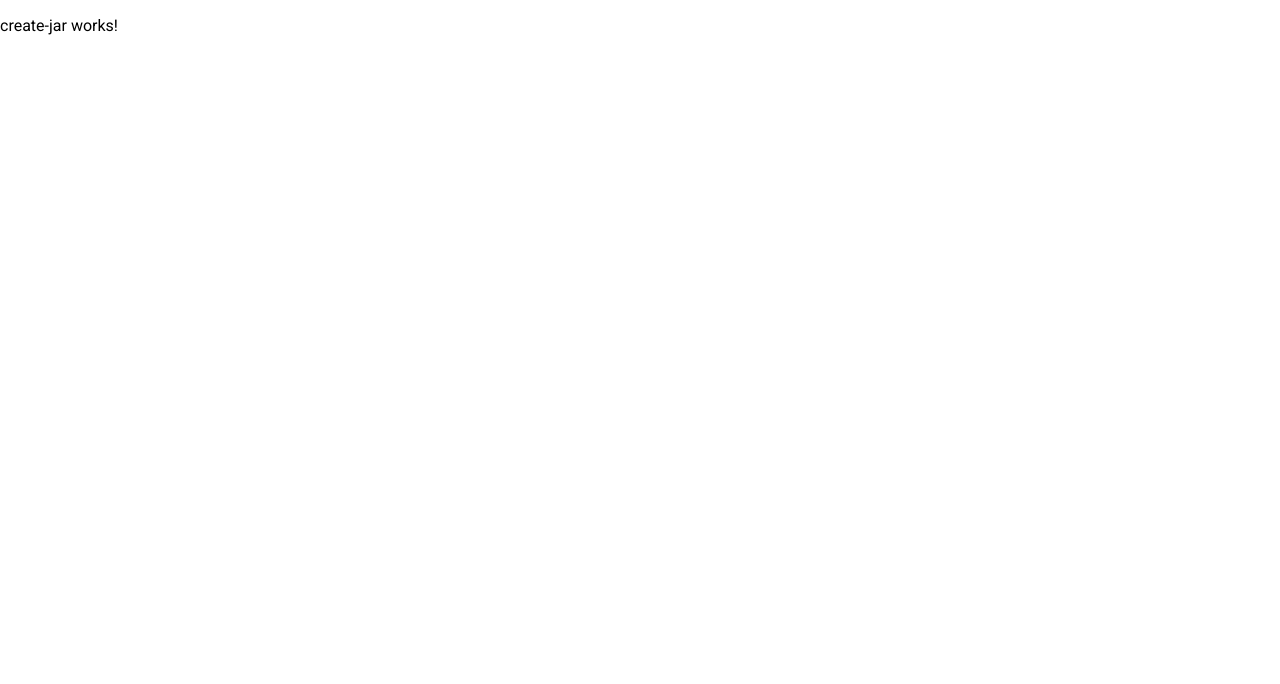
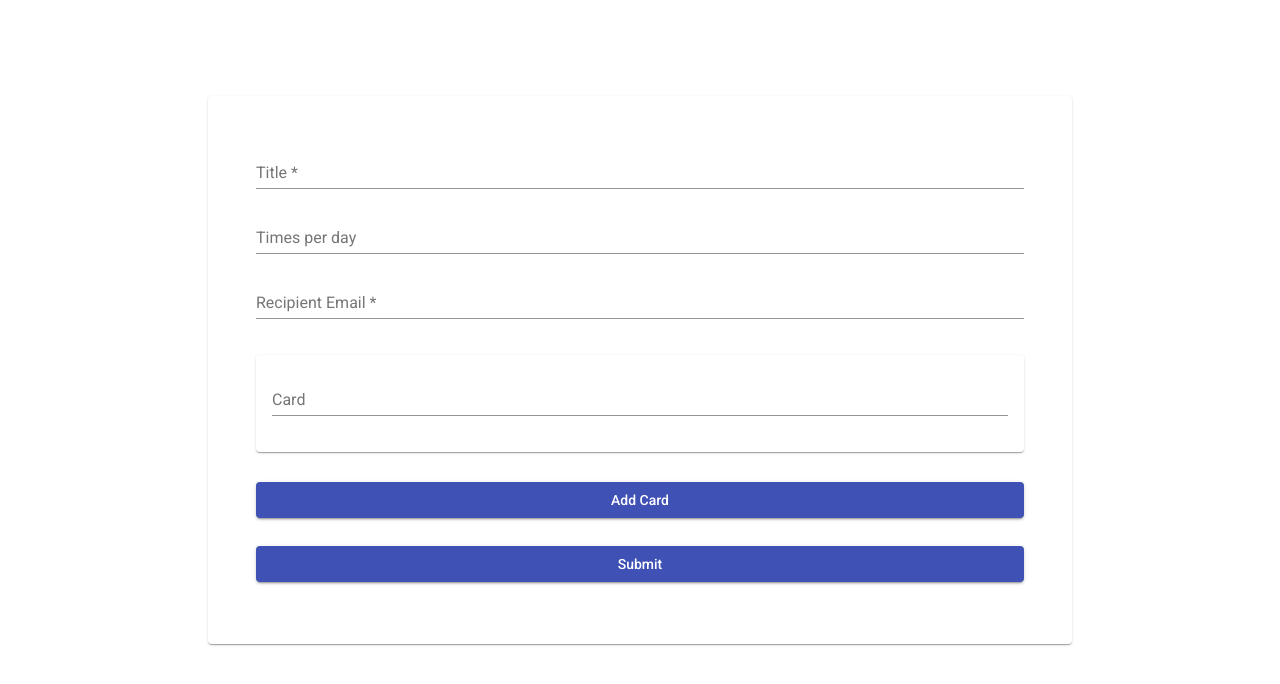
Before and after one commit to omojTeam/jar-web, an Angular app: page / in a window 1280 px wide. Shown: the top 684 px of the page. Built offline with nearby package versions, Linux system fonts and the light colour scheme.

Commit message:
Simple jar upload

```diff
--- a/src/app/app.module.ts
+++ b/src/app/app.module.ts
@@ -1,5 +1,10 @@
 import { BrowserModule } from '@angular/platform-browser';
 import { NgModule } from '@angular/core';
+
+import {MatCardModule} from '@angular/material/card';
+import {MatInputModule} from '@angular/material/input';
+import {MatButtonModule} from '@angular/material/button';
+
 
 import { AppRoutingModule } from './app-routing.module';
 import { AppComponent } from './app.component';
@@ -7,16 +12,31 @@ import { BrowserAnimationsModule } from '@angular/platform-browser/animations';
 import { CreateJarComponent } from './create-jar/create-jar.component';
 import { OpenJarComponent } from './open-jar/open-jar.component';
 
+import { ReactiveFormsModule } from '@angular/forms';
+import { CardComponent } from './create-jar/card/card.component';
+import { HttpClientModule } from '@angular/common/http';
+
+
+const MatModules = [
+  MatCardModule,
+  MatInputModule,
+  MatButtonModule
+]
+
 @NgModule({
   declarations: [
     AppComponent,
     CreateJarComponent,
-    OpenJarComponent
+    OpenJarComponent,
+    CardComponent
   ],
   imports: [
     BrowserModule,
     AppRoutingModule,
-    BrowserAnimationsModule
+    BrowserAnimationsModule,
+    MatModules,
+    ReactiveFormsModule,
+    HttpClientModule
   ],
   providers: [],
   bootstrap: [AppComponent]
--- /dev/null
+++ b/src/app/create-jar/card/card.component.css
@@ -0,0 +1,6 @@
+mat-card {
+    margin: 1em 0;
+}
+mat-form-field {
+    width: 100%;
+}
--- /dev/null
+++ b/src/app/create-jar/card/card.component.html
@@ -0,0 +1,6 @@
+<mat-card [formGroup]='card'>
+    <mat-form-field>
+        <mat-label>Card</mat-label>
+        <input matInput formControlName='text'>
+    </mat-form-field>
+</mat-card>
--- /dev/null
+++ b/src/app/create-jar/card/card.component.ts
@@ -0,0 +1,18 @@
+import { Component, Input, OnInit } from '@angular/core';
+import { FormGroup } from '@angular/forms';
+
+@Component({
+  selector: 'app-card',
+  templateUrl: './card.component.html',
+  styleUrls: ['./card.component.css']
+})
+export class CardComponent implements OnInit {
+
+  @Input() card: FormGroup;
+
+  constructor() { }
+
+  ngOnInit(): void {
+  }
+
+}
--- a/src/app/create-jar/create-jar.component.css
+++ b/src/app/create-jar/create-jar.component.css
@@ -0,0 +1,13 @@
+mat-card {
+    width: 60%;
+    padding: 3em;
+    margin: 6em auto;
+}
+
+form {
+    display: flex;
+    flex-direction: column;
+}
+button {
+    margin: 1em 0;
+}
--- a/src/app/create-jar/create-jar.component.html
+++ b/src/app/create-jar/create-jar.component.html
@@ -1 +1,33 @@
-<p>create-jar works!</p>
+<mat-card>
+    <form [formGroup]='form'>
+        <mat-form-field>
+            <mat-label>Title</mat-label>
+            <input matInput formControlName="title">
+        </mat-form-field>
+        <mat-form-field>
+            <mat-label>Times per day</mat-label>
+            <input matInput type="number" formControlName="timesPerDay">
+        </mat-form-field>
+        <mat-form-field>
+            <mat-label>Recipient Email</mat-label>
+            <input matInput formControlName="recipientEmail">
+        </mat-form-field>
+
+        <app-card
+            *ngFor='let card of c.controls; let index=index'
+            [card]='card'
+        ></app-card>
+        <button
+            class='add'
+            mat-raised-button
+            color='primary'
+            (click)='addCard()'
+        >Add Card</button>
+        <button
+            mat-raised-button
+            class='submit'
+            color='primary'
+            (click)='onSubmit()'
+        >Submit</button>
+    </form>
+</mat-card>
--- a/src/app/create-jar/create-jar.component.ts
+++ b/src/app/create-jar/create-jar.component.ts
@@ -1,4 +1,8 @@
 import { Component, OnInit } from '@angular/core';
+import { FormArray, FormGroup, Validators } from '@angular/forms';
+import { FormBuilder } from '@angular/forms';
+import { NewJar } from '../models/new-jar';
+import { JarService } from '../shared/jar.service';
 
 @Component({
   selector: 'app-create-jar',
@@ -7,9 +11,44 @@ import { Component, OnInit } from '@angular/core';
 })
 export class CreateJarComponent implements OnInit {
 
-  constructor() { }
+  form: FormGroup;
+
+  constructor(private fb: FormBuilder, private jarService: JarService) { }
 
   ngOnInit(): void {
+    this.form = this.fb.group({
+      title: ['', Validators.required],
+      timesPerDay: [''],
+      recipientEmail: ['', Validators.required],
+      cards: new FormArray([]),
+    });
+
+    this.addCard();
+
   }
 
+  get f() {return this.form.controls}
+  get c() {return this.f.cards as FormArray}
+
+  addCard(): void {
+    this.c.push(
+      this.fb.group({
+        text: ['']
+      })
+    );
+  }
+
+  onSubmit() {
+    if(this.form.invalid) return;
+    const f = this.form.value;
+
+    const jar: NewJar = {
+      "title": f.title,
+      "timesPerDay": f.timesPerDay,
+      "recipientEmail": f.recipientEmail,
+      "cards": f.cards
+    }
+    this.jarService.uploadJar(jar)
+    .subscribe(res => console.log(res));
+  }
 }
--- /dev/null
+++ b/src/app/models/new-card.ts
@@ -0,0 +1,3 @@
+export interface NewCard {
+    "text": string
+}
--- /dev/null
+++ b/src/app/models/new-jar.ts
@@ -0,0 +1,8 @@
+import { NewCard } from "./new-card";
+
+export interface NewJar {
+    "title": string,
+    'timesPerDay': number,
+    'recipientEmail': string,
+    "cards": Array<NewCard>
+}
--- a/src/app/shared/jar.service.ts
+++ b/src/app/shared/jar.service.ts
@@ -1,9 +1,18 @@
+import { HttpClient } from '@angular/common/http';
 import { Injectable } from '@angular/core';
+import { environment } from 'src/environments/environment';
+import { NewJar } from '../models/new-jar';
 
 @Injectable({
   providedIn: 'root'
 })
 export class JarService {
 
-  constructor() { }
+  constructor(private http: HttpClient) { }
+
+  serverUrl: string = `${environment.apiUrl}/jar`;
+
+  uploadJar(jar: NewJar) {
+    return this.http.post<any>(this.serverUrl, {jar: jar});
+  }
 }
--- a/src/environments/environment.prod.ts
+++ b/src/environments/environment.prod.ts
@@ -1,3 +1,4 @@
 export const environment = {
-  production: true
+  production: true,
+  apiUrl: 'https://jar-service.herokuapp.com'
 };
--- a/src/environments/environment.ts
+++ b/src/environments/environment.ts
@@ -3,7 +3,8 @@
 // The list of file replacements can be found in `angular.json`.
 
 export const environment = {
-  production: false
+  production: false,
+  apiUrl: 'https://jar-service.herokuapp.com'
 };
 
 /*
```
